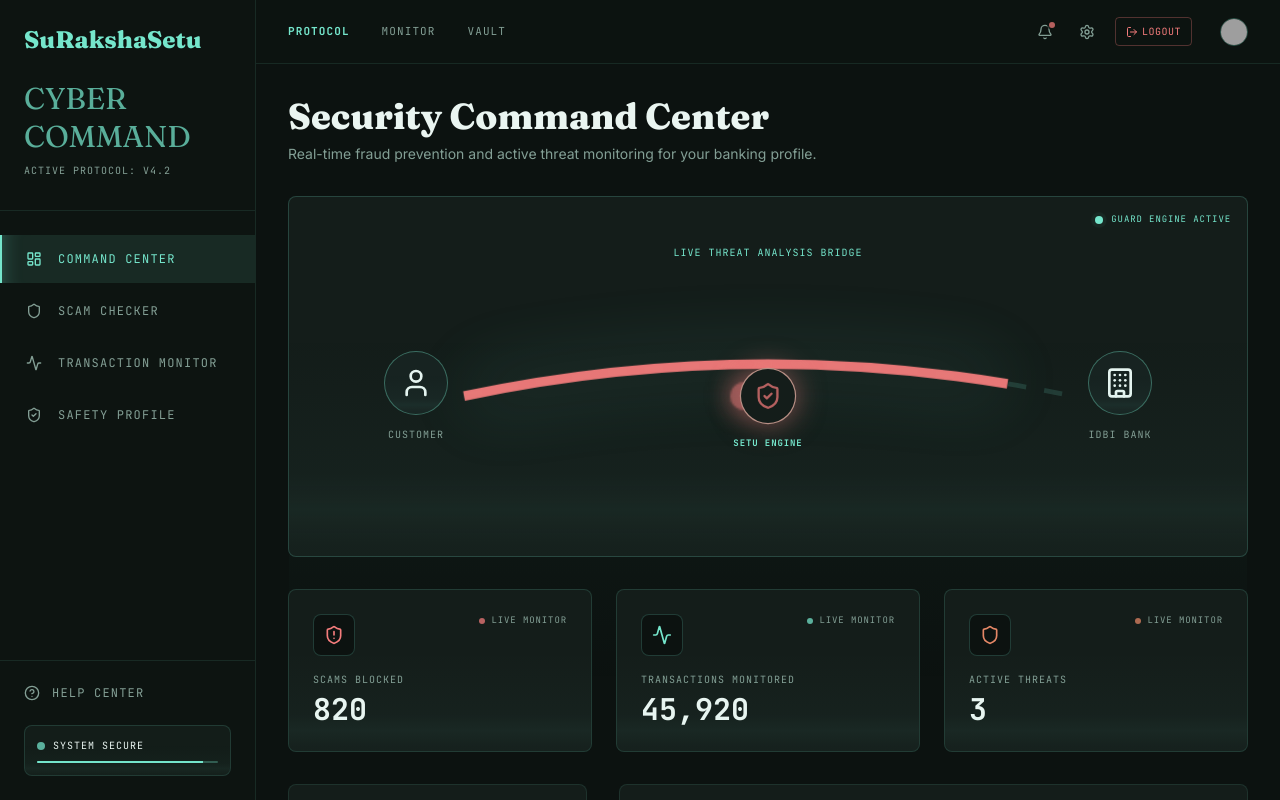
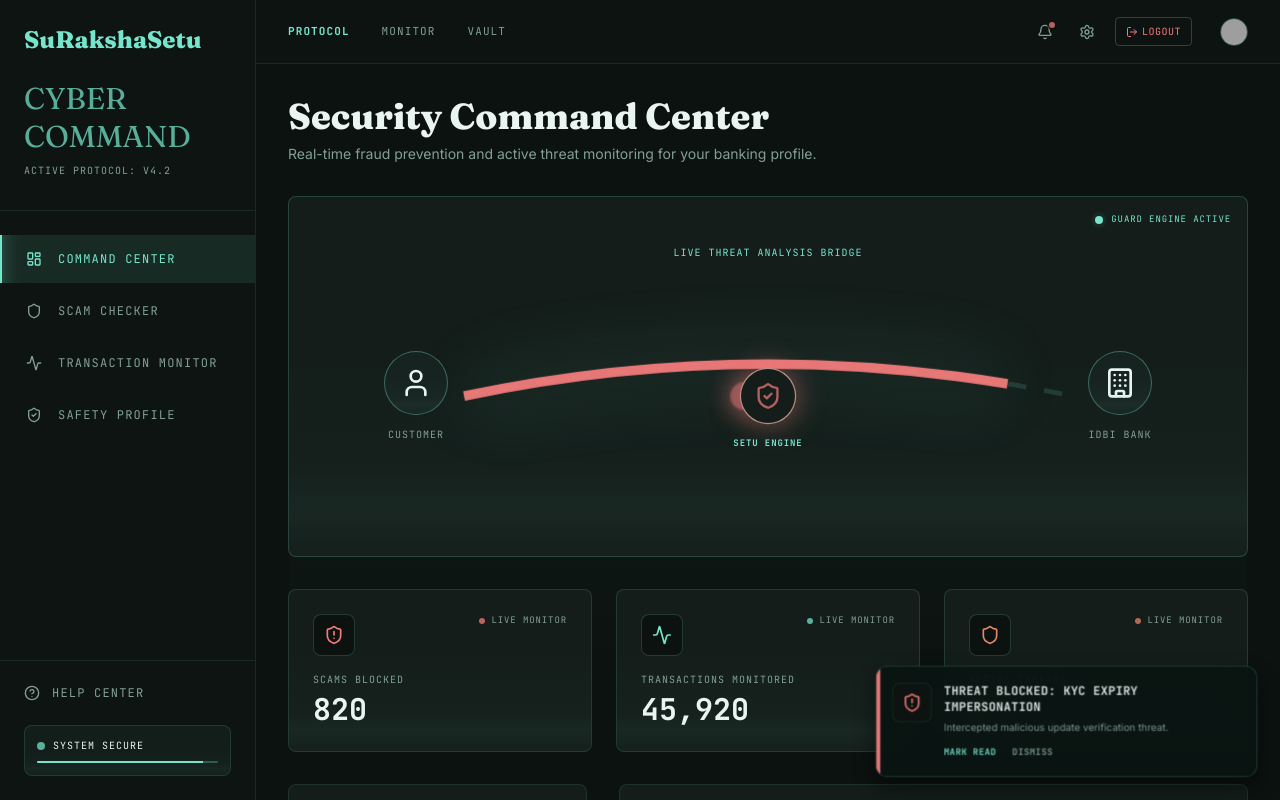
Before and after one commit to TechYuvaa/IDBI-SurakshaSetu, a React (Vite) app: page / in a window 1280 px wide. Built offline with nearby package versions, Linux system fonts and the light colour scheme; sample sign-in values are in the browser's storage; grey boxes are pictures that could not be loaded.

Commit message:
feat: add live bottom-right popup toast notifications with dismiss and mark-read buttons and 5s auto-expire

```diff
--- a/src/components/Layout.jsx
+++ b/src/components/Layout.jsx
@@ -9,7 +9,7 @@ import ErrorBoundary from './ErrorBoundary';
 const Layout = ({ children }) => {
   const location = useLocation();
   const { user, logout } = useAuth();
-  const { notifications, markAllNotificationsRead } = useSecurity();
+  const { notifications, markAllNotificationsRead, toasts, removeToast, markNotificationRead } = useSecurity();
 
   const [showNotifications, setShowNotifications] = useState(false);
   const notifRef = useRef(null);
@@ -264,9 +264,74 @@ const Layout = ({ children }) => {
         </main>
       </div>
 
+      {/* Real-time Toast Notifications Container */}
+      <div className="fixed bottom-6 right-6 z-50 flex flex-col gap-3 max-w-sm w-full pointer-events-none">
+        <AnimatePresence>
+          {toasts.map((toast) => {
+            const SeverityIcon =
+              toast.severity === 'critical' ? ShieldAlert :
+              toast.severity === 'warning' ? AlertTriangle : Info;
+
+            const glowColor =
+              toast.severity === 'critical' ? 'bg-brand-danger' :
+              toast.severity === 'warning' ? 'bg-brand-warning' : 'bg-brand-primary';
+
+            return (
+              <motion.div
+                key={toast.id}
+                initial={{ opacity: 0, y: 30, scale: 0.9, x: 50 }}
+                animate={{ opacity: 1, y: 0, scale: 1, x: 0 }}
+                exit={{ opacity: 0, x: 100, scale: 0.9 }}
+                transition={{ type: 'spring', damping: 20 }}
+                className="pointer-events-auto cyber-panel p-4 bg-[#0A1512]/95 backdrop-blur-xl border border-brand-primary/20 rounded-xl shadow-[0_10px_25px_rgba(0,0,0,0.5)] flex gap-3 relative overflow-hidden"
+              >
+                {/* Severity left glow bar */}
+                <div className={`absolute left-0 top-0 h-full w-1 ${glowColor}`} />
+
+                <div className="p-2 rounded-lg bg-[#0d1411] border border-brand-primary/10 shrink-0 h-10 w-10 flex items-center justify-center">
+                  <SeverityIcon className={`w-5 h-5 ${
+                    toast.severity === 'critical' ? 'text-brand-danger' :
+                    toast.severity === 'warning' ? 'text-brand-warning' : 'text-brand-primary'
+                  }`} />
+                </div>
+
+                <div className="flex-1 space-y-1">
+                  <h4 className="text-xs font-bold font-mono tracking-wide text-brand-text uppercase">
+                    {toast.title}
+                  </h4>
+                  <p className="text-[10px] text-brand-text-muted leading-relaxed font-sans">
+                    {toast.message}
+                  </p>
+
+                  {/* Action links */}
+                  <div className="flex gap-4 pt-2 font-mono text-[9px] tracking-wider">
+                    <button
+                      onClick={() => {
+                        markNotificationRead(toast.id);
+                        removeToast(toast.id);
+                      }}
+                      className="text-brand-primary hover:underline font-bold"
+                    >
+                      MARK READ
+                    </button>
+                    <button
+                      onClick={() => removeToast(toast.id)}
+                      className="text-brand-text-muted hover:text-brand-text font-bold"
+                    >
+                      DISMISS
+                    </button>
+                  </div>
+                </div>
+              </motion.div>
+            );
+          })}
+        </AnimatePresence>
+      </div>
+
     </div>
   );
 };
 
 
+
 export default Layout;
--- a/src/context/SecurityContext.jsx
+++ b/src/context/SecurityContext.jsx
@@ -55,7 +55,11 @@ export const SecurityProvider = ({ children }) => {
     }
   ]);
 
+  // Real-time active popup toasts queue
+  const [toasts, setToasts] = useState([]);
+
   // Transaction ledger in this session
+
   const [transactions, setTransactions] = useState([
     {
       id: 'TXN_99283_X',
@@ -118,10 +122,19 @@ export const SecurityProvider = ({ children }) => {
 
   const safetyScore = calculateSafetyScore();
 
-  // Helper to add fresh notifications
+  const removeToast = (id) => {
+    setToasts(prev => prev.filter(t => t.id !== id));
+  };
+
+  const markNotificationRead = (id) => {
+    setNotifications(prev => prev.map(n => n.id === id ? { ...n, read: true } : n));
+  };
+
+  // Helper to add fresh notifications and spawn a live popup toast
   const pushNotification = (title, message, type, severity) => {
+    const id = Date.now() + Math.random();
     const newNotif = {
-      id: Date.now() + Math.random(),
+      id,
       title,
       message,
       type,
@@ -130,6 +143,15 @@ export const SecurityProvider = ({ children }) => {
       read: false
     };
     setNotifications(prev => [newNotif, ...prev]);
+
+    // Push toast to active alerts queue
+    const newToast = { id, title, message, type, severity };
+    setToasts(prev => [...prev, newToast]);
+
+    // Dismiss toast after 5 seconds automatically
+    setTimeout(() => {
+      removeToast(id);
+    }, 5000);
   };
 
   const markAllNotificationsRead = () => {
@@ -394,11 +416,15 @@ export const SecurityProvider = ({ children }) => {
         lastEventTime,
         bridgeStatus,
         notifications,
+        toasts,
+        removeToast,
+        markNotificationRead,
         addCheckedMessage,
         addTransaction,
         triggerSimulatedBackgroundActivity,
         setActiveThreats,
         markAllNotificationsRead
+
       }}
     >
       {children}
```
